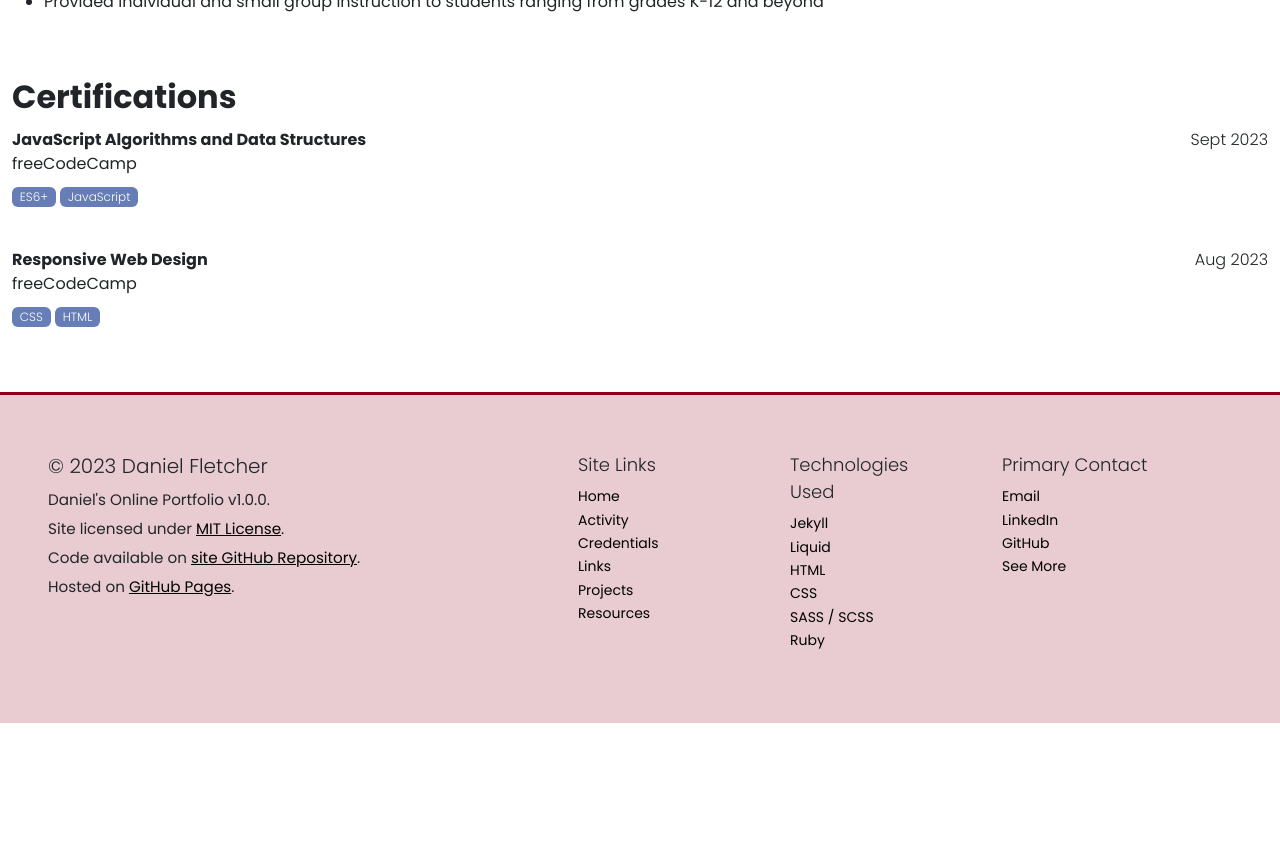
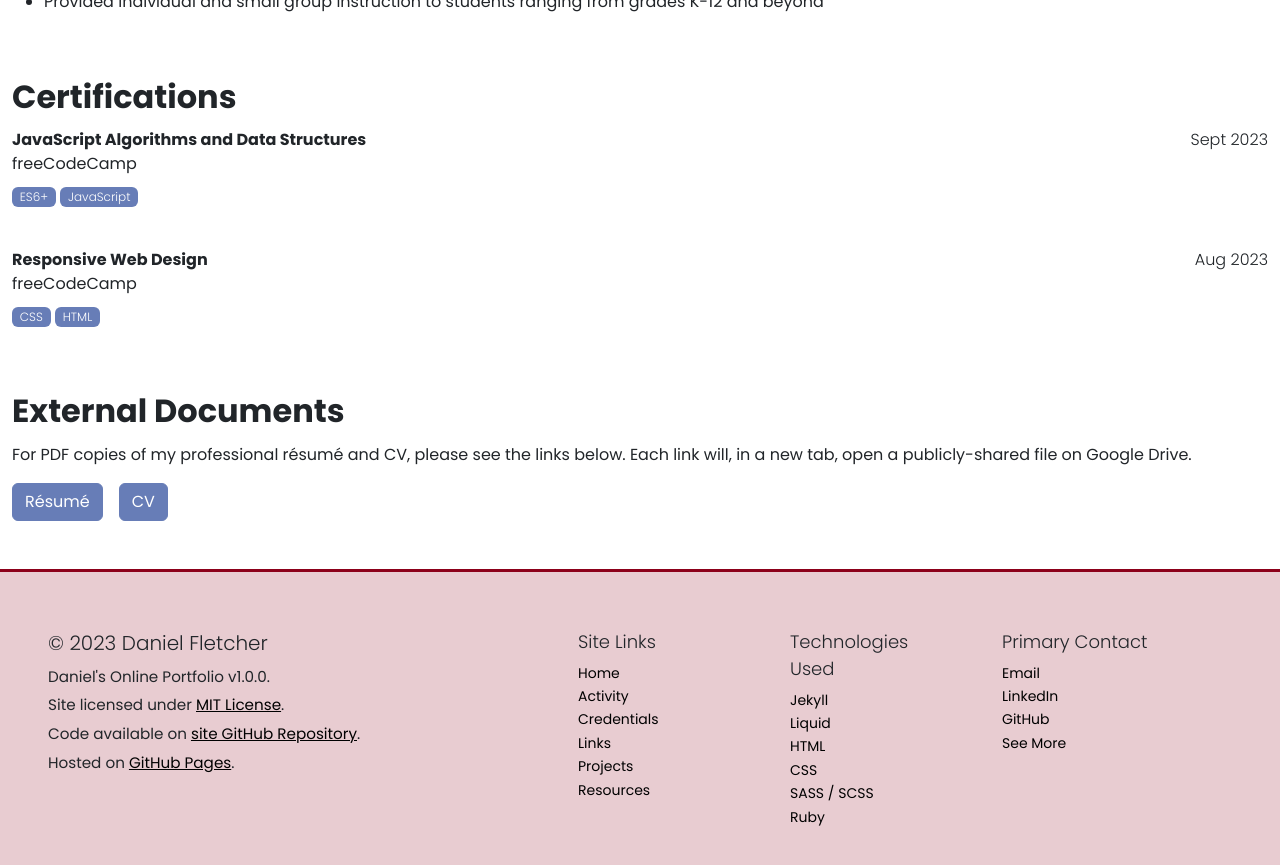
Before and after one commit to DanielTheFletch/portfolio, a Jekyll site: the page built from credentials.html, in a window 1280 px wide and 900 px high, scrolled down 1093 px. Shown: the top 865 px of the window. Built offline with Jekyll 4.4.1, drawn with Linux system fonts in a browser that asks for light colours; before the commit the page ends 1816 px from its top, so only the background shows below that.

Commit message:
Credentials: Add External Documents section

```diff
--- a/credentials.html
+++ b/credentials.html
@@ -97,3 +97,11 @@ subheading: "h2 fw-bold pb-1"
 </div>
 
 <!-- External documents -->
+<div class="container-fluid mb-5">
+  <h2 class="{{ page.subheading }}">External Documents</h2>
+  <p>For PDF copies of my professional résumé and CV, please see the links below. Each link will, in a new tab, open a publicly-shared file on Google Drive.</p>
+  <div class="d-flex align-items-center gap-3">
+    <a href="#" class="btn btn-secondary text-white">Résumé</a>
+    <a href="#" class="btn btn-secondary text-white">CV</a>
+  </div>
+</div>
```
